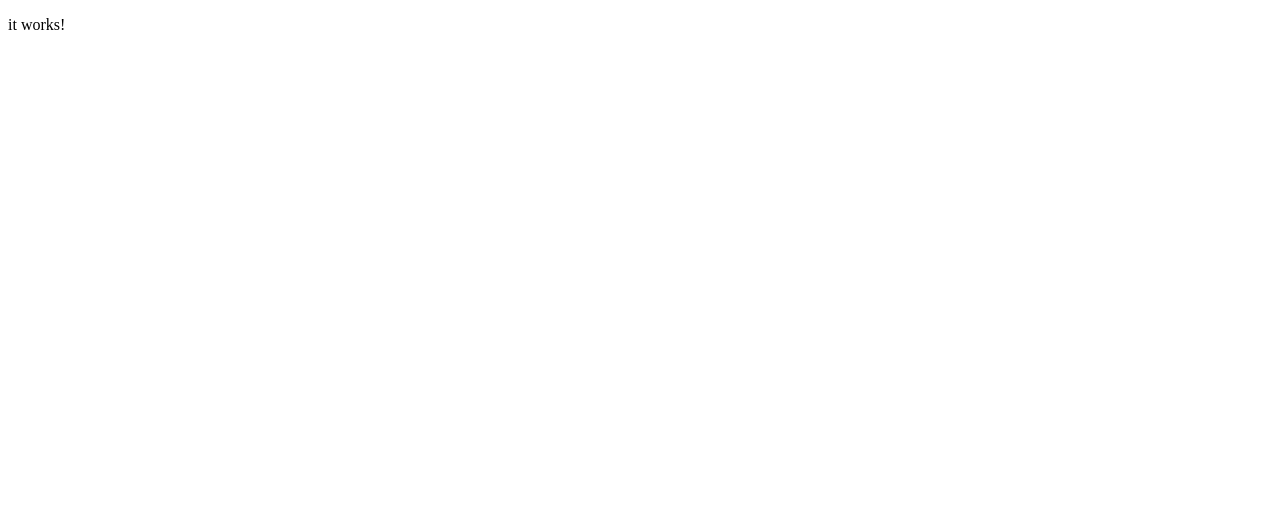
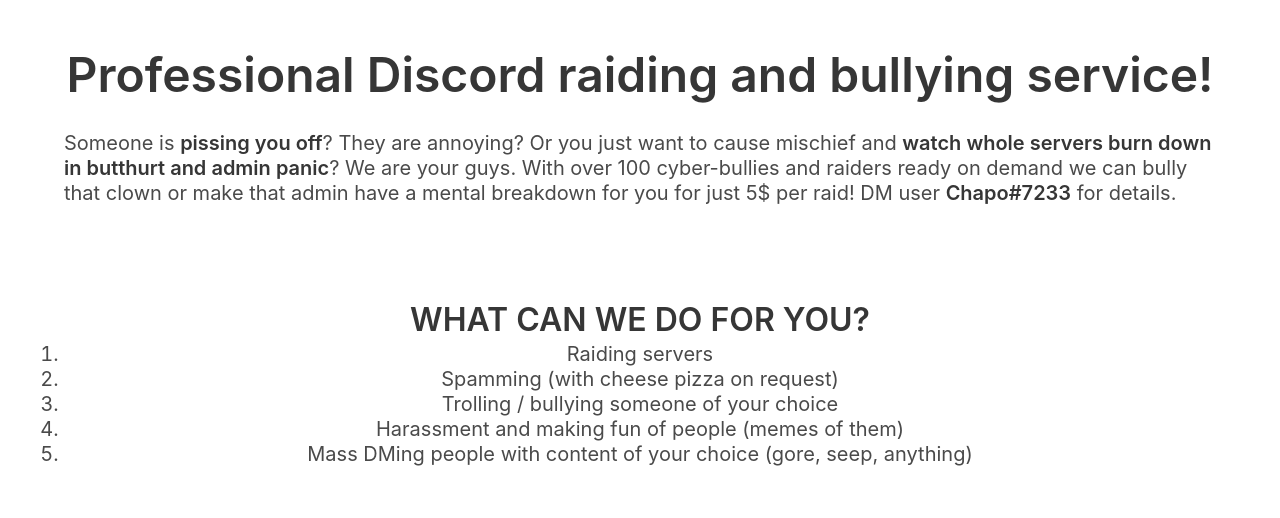
Before and after one commit to debuggercoder/debuggercoder.github.io, a plain HTML site: page index.html in a window 1280 px wide. Drawn offline with nearby package versions, Linux system fonts and the light colour scheme.

Commit message:
finalization

```diff
--- a/index.html
+++ b/index.html
@@ -1,11 +1,40 @@
 <!DOCTYPE html>
-<html lang="en">
+<html>
+
 <head>
-    <meta charset="UTF-8">
-    <meta name="viewport" content="width=device-width, initial-scale=1.0">
-    <title>Document</title>
+    <meta charset="utf-8">
+    <meta name="viewport" content="width=device-width, initial-scale=1">
+    <title>Hire discord server raids and cyber-bullies</title>
+    <link rel="stylesheet" href="https://cdn.jsdelivr.net/npm/bulma@0.9.0/css/bulma.min.css">
 </head>
+
 <body>
-    <p>it works!</p>
+    <section class="section">
+        <div class="container">
+            <h1 class="title is-size-1 has-text-centered">
+                Professional Discord raiding and bullying service!
+            </h1>
+            <p class="subtitle">
+                <br/>
+                Someone is <strong>pissing you off</strong>? They are annoying? Or you just want to cause mischief and <strong>watch whole servers burn down in butthurt and admin panic</strong>? We are your guys. With over 100 cyber-bullies and raiders ready on demand
+                we can bully that clown or make that admin have a mental breakdown for you for just 5$ per raid! DM user <strong>Chapo#7233</strong> for details.
+            </p>
+        </div>
+    </section>
+
+    <section class="section">
+        <div class="container">
+            <h1 class="title has-text-centered is-uppercase">
+                WHAT CAN WE DO FOR YOU?
+            </h1>
+            <ol class="subtitle has-text-centered">
+                <li>Raiding servers</li>
+                <li>Spamming (with cheese pizza on request)</li>
+                <li>Trolling / bullying someone of your choice</li>
+                <li>Harassment and making fun of people (memes of them)</li>
+                <li>Mass DMing people with content of your choice (gore, seep, anything)</li>
+            </ol>
+        </div>
+    </section>
 </body>
 </html>
```
